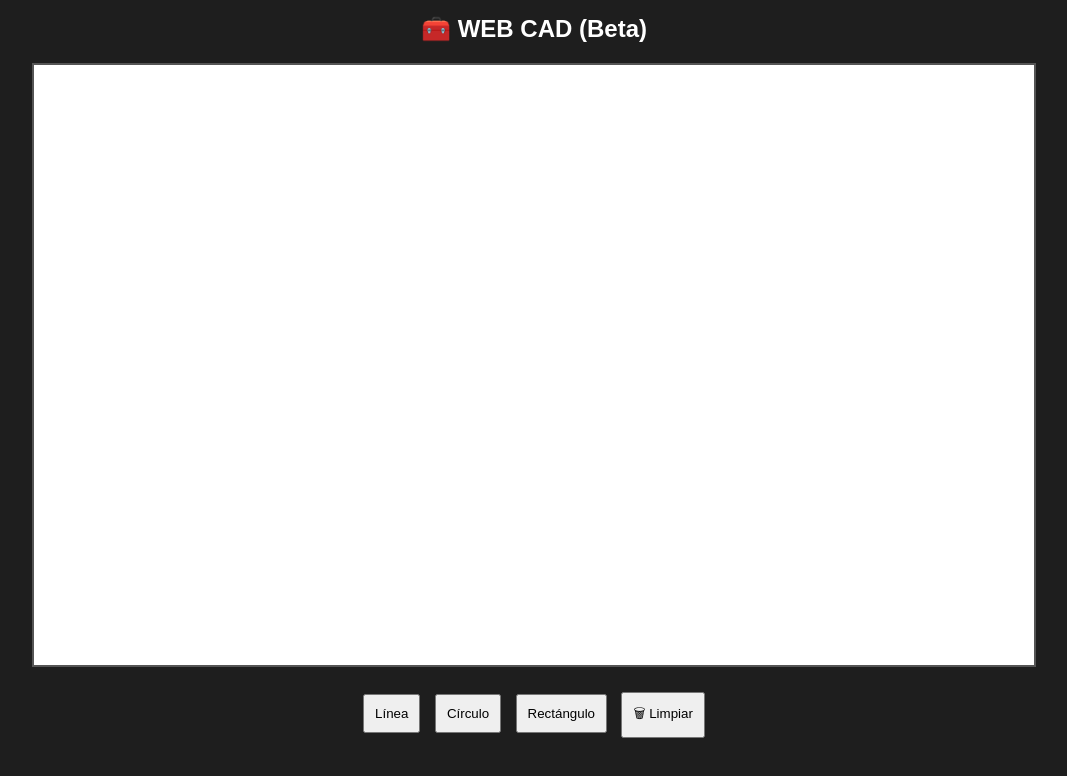
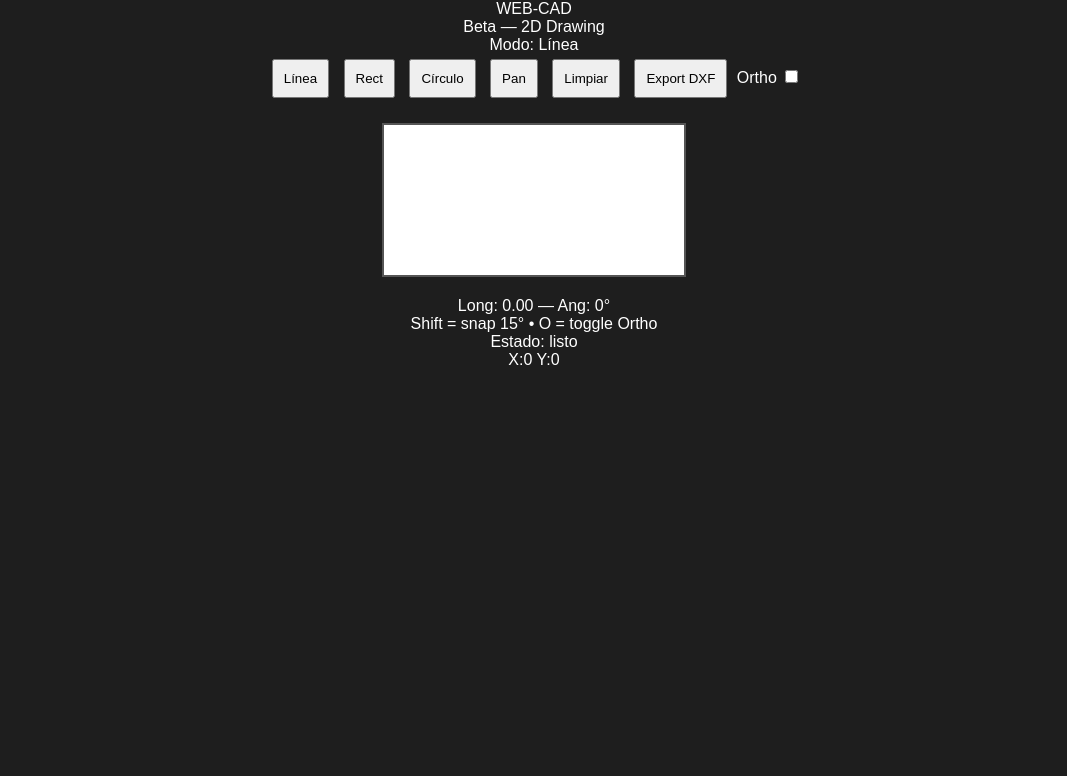
Before and after one commit to contifg/WEB-CAD, a plain HTML site: page index.html in a window 1280 px wide. Shown: the whole page, without its empty margins (106-1173 px from the left). Drawn offline with Linux system fonts and the light colour scheme.

Commit message:
index.html

```diff
--- a/index.html
+++ b/index.html
@@ -1,26 +1,47 @@
 <!DOCTYPE html>
 <html lang="es">
 <head>
-  <meta charset="UTF-8">
-  <title>WEB CAD - Beta</title>
-  <link rel="stylesheet" href="css/style.css">
+  <meta charset="utf-8" />
+  <title>WEB-CAD — AutoCAD style (2D)</title>
+  <meta name="viewport" content="width=device-width,initial-scale=1" />
+  <link rel="stylesheet" href="css/style.css" />
 </head>
 <body>
+  <div id="app">
+    <header>
+      <div class="logo">WEB-CAD</div>
+      <div class="subtitle">Beta — 2D Drawing</div>
+      <div class="status" id="statusTop">Modo: <span id="modeLabel">Línea</span></div>
+    </header>
 
-<h2 class="title">🧰 WEB CAD (Beta)</h2>
+    <div class="main">
+      <nav class="toolbar">
+        <button id="tool_line" class="tool active" title="Línea (L)">Línea</button>
+        <button id="tool_rect" class="tool" title="Rectángulo (R)">Rect</button>
+        <button id="tool_circle" class="tool" title="Círculo (C)">Círculo</button>
+        <button id="tool_pan" class="tool" title="Pan (click derecha)">Pan</button>
+        <button id="btn_clear" class="tool" title="Limpiar">Limpiar</button>
+        <button id="btn_export" class="tool" title="Exportar DXF">Export DXF</button>
+        <label class="small">Ortho <input id="orthoToggle" type="checkbox"></label>
+      </nav>
 
-<canvas id="canvas" width="1000" height="600"></canvas>
+      <section class="canvas-wrap">
+        <canvas id="canvas"></canvas>
+        <div id="hud" class="hud">
+          <div id="hudInfo">Long: 0.00 — Ang: 0°</div>
+          <div id="hudHelp">Shift = snap 15° • O = toggle Ortho</div>
+        </div>
+      </section>
+    </div>
 
-<div class="toolbar">
-  <button onclick="setMode('line')">Línea</button>
-  <button onclick="setMode('circle')">Círculo</button>
-  <button onclick="setMode('rect')">Rectángulo</button>
-  <button onclick="clearCanvas()">🗑 Limpiar</button>
-</div>
+    <footer class="footer">
+      <div id="statusBar">Estado: listo</div>
+      <div id="coords">X:0 Y:0</div>
+    </footer>
+  </div>
 
-<script src="js/app.js"></script>
-<script src="js/ui.js"></script>
-<script src="js/dxf-export.js"></script>
-
+  <script src="js/app.js"></script>
+  <script src="js/ui.js"></script>
+  <script src="js/dxf-export.js"></script>
 </body>
 </html>
```
